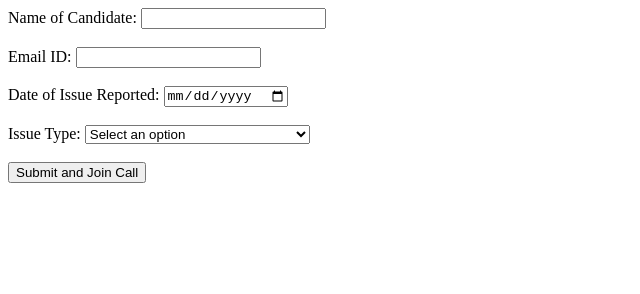
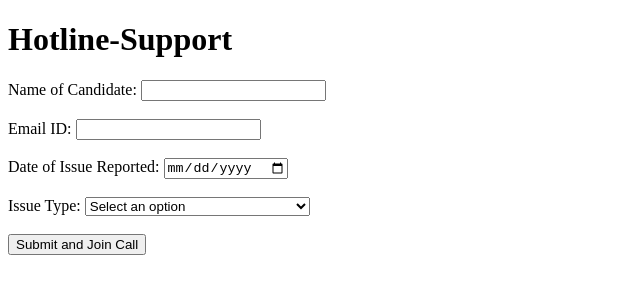
Before and after one commit to sachin-p4j/Hotline-Support, a plain HTML site: page Hotline Support Form.html in a window 1280 px wide. Shown: the whole page, without its empty margins (0-640 px from the left). Drawn offline with Linux system fonts and the light colour scheme.

Commit message:
Update Hotline Support Form.html
Restructured the form

```diff
--- a/Hotline Support Form.html
+++ b/Hotline Support Form.html
@@ -3,7 +3,7 @@
 <head>
     <meta charset="UTF-8">
     <meta name="viewport" content="width=device-width, initial-scale=1.0">
-    <title>Custom Form</title>
+    <title>Hotline-Support</title>
     <script>
         function redirectToTeams(event) {
             event.preventDefault(); // Prevent the form from submitting the default way
@@ -41,6 +41,7 @@
     </script>
 </head>
 <body>
+    <h1>Hotline-Support</h1>
     <form id="customForm" onsubmit="redirectToTeams(event)">
         <label for="name">Name of Candidate:</label>
         <input type="text" id="name" name="name" required><br><br>
```
